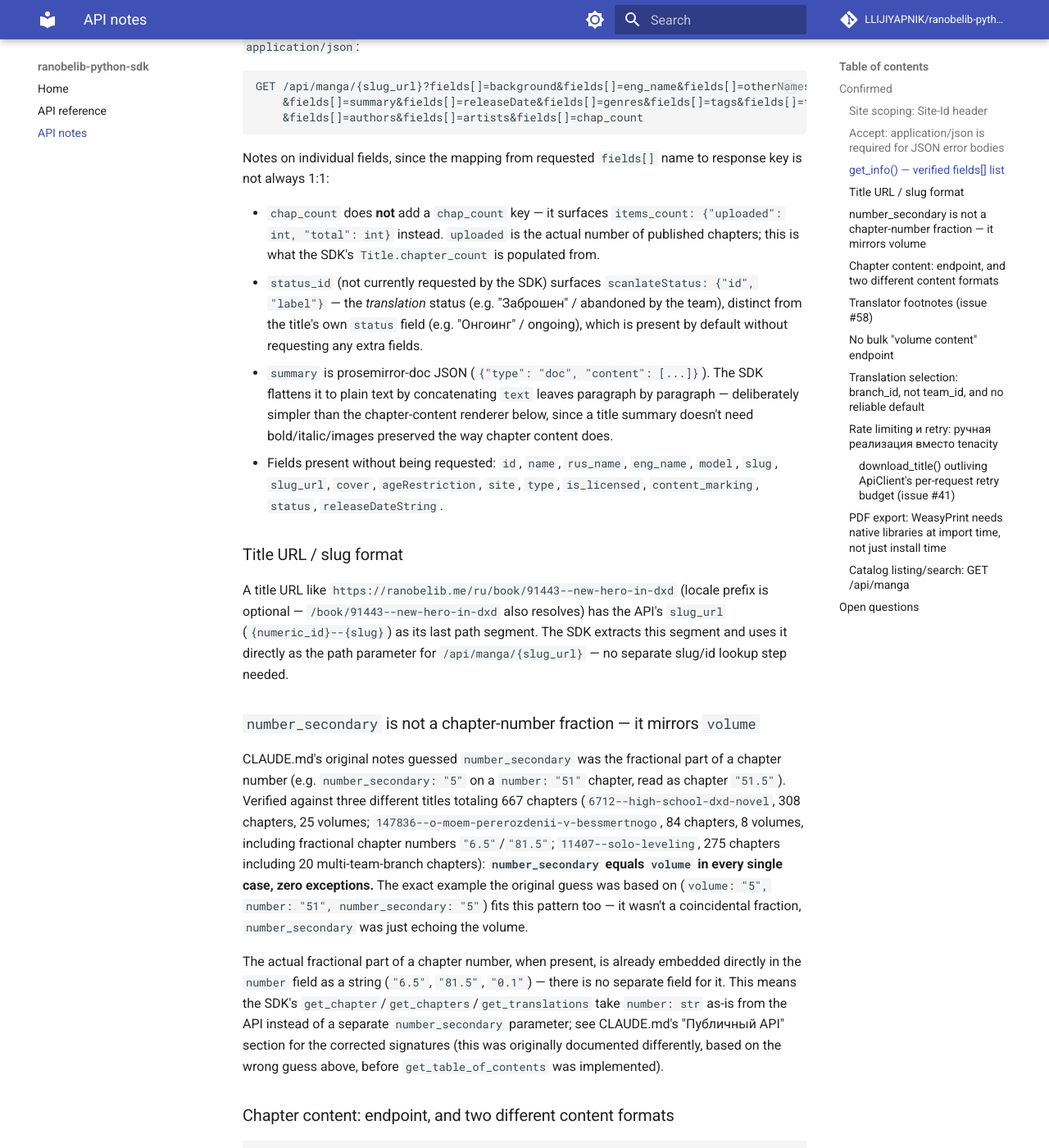
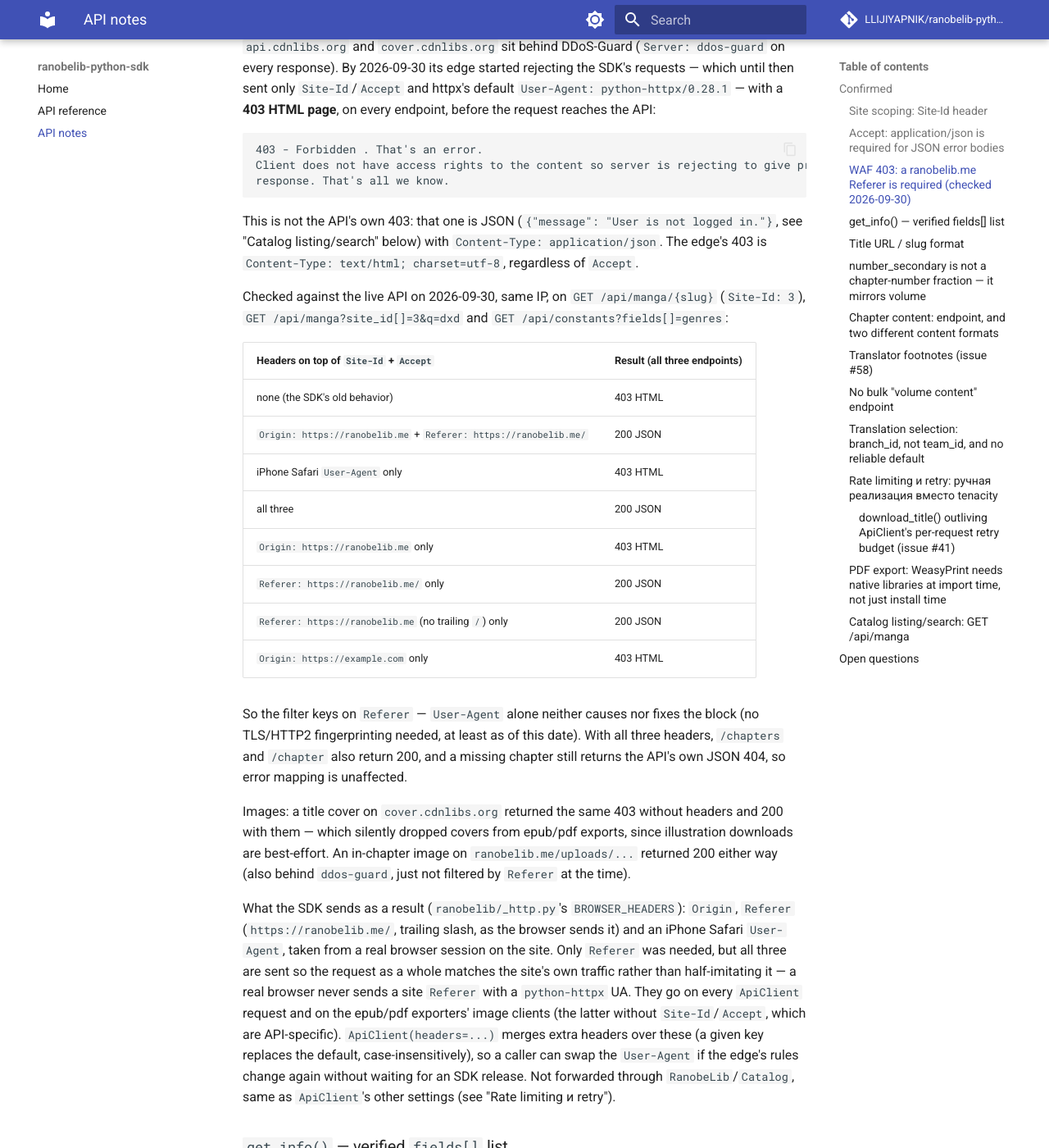
Before and after one commit to LLIJIYAPNIK/ranobelib-python-sdk, an MkDocs documentation site: the page built from docs/api-notes.md, in a window 1280 px wide and 1400 px high, scrolled down 1230 px. Shown: the whole window at 82% size. Built offline with MkDocs 1.6.1 and Material for MkDocs 9.7.7, drawn with Linux system fonts in a browser that asks for light colours; comment, search, counter and statistics services are not loaded; some of the changed text lies outside the part shown.

Commit message:
docs: document the WAF 403 and required headers
Co-Authored-By: Claude Opus 5.5 <noreply@anthropic.com>

````diff
--- a/docs/api-notes.md
+++ b/docs/api-notes.md
@@ -7,7 +7,8 @@ list of open questions.
 
 ## Confirmed
 
-- Base URL: `https://api.cdnlibs.org/api`, no authorization required for public content.
+- Base URL: `https://api.cdnlibs.org/api`, no authorization required for public content —
+  but a ranobelib.me `Referer` is (see "WAF 403" below).
 - `GET /api/manga/{slug}/chapters` returns the full chapter list (including fractional
   chapters) in a single response, keyed under `"data"`. No pagination observed so far on a
   308-chapter title.
@@ -40,6 +41,59 @@ On error status codes (404 confirmed), the API serves an HTML SPA shell (the sit
 the JSON error body shown above instead. Successful (2xx) responses are JSON either way. The
 SDK client sends `Accept: application/json` on every request to avoid parsing HTML by
 accident.
+
+### WAF 403: a ranobelib.me `Referer` is required (checked 2026-09-30)
+
+`api.cdnlibs.org` and `cover.cdnlibs.org` sit behind DDoS-Guard (`Server: ddos-guard` on
+every response). By 2026-09-30 its edge started rejecting the SDK's requests — which until
+then sent only `Site-Id`/`Accept` and httpx's default `User-Agent: python-httpx/0.28.1` —
+with a **403 HTML page**, on every endpoint, before the request reaches the API:
+
+```
+403 - Forbidden . That's an error.
+Client does not have access rights to the content so server is rejecting to give proper
+response. That's all we know.
+```
+
+This is not the API's own 403: that one is JSON (`{"message": "User is not logged in."}`,
+see "Catalog listing/search" below) with `Content-Type: application/json`. The edge's 403 is
+`Content-Type: text/html; charset=utf-8`, regardless of `Accept`.
+
+Checked against the live API on 2026-09-30, same IP, on `GET /api/manga/{slug}` (`Site-Id:
+3`), `GET /api/manga?site_id[]=3&q=dxd` and `GET /api/constants?fields[]=genres`:
+
+| Headers on top of `Site-Id` + `Accept` | Result (all three endpoints) |
+|---|---|
+| none (the SDK's old behavior) | 403 HTML |
+| `Origin: https://ranobelib.me` + `Referer: https://ranobelib.me/` | 200 JSON |
+| iPhone Safari `User-Agent` only | 403 HTML |
+| all three | 200 JSON |
+| `Origin: https://ranobelib.me` only | 403 HTML |
+| `Referer: https://ranobelib.me/` only | 200 JSON |
+| `Referer: https://ranobelib.me` (no trailing `/`) only | 200 JSON |
+| `Origin: https://example.com` only | 403 HTML |
+
+So the filter keys on `Referer` — `User-Agent` alone neither causes nor fixes the block (no
+TLS/HTTP2 fingerprinting needed, at least as of this date). With all three headers,
+`/chapters` and `/chapter` also return 200, and a missing chapter still returns the API's own
+JSON 404, so error mapping is unaffected.
+
+Images: a title cover on `cover.cdnlibs.org` returned the same 403 without headers and 200
+with them — which silently dropped covers from epub/pdf exports, since illustration
+downloads are best-effort. An in-chapter image on `ranobelib.me/uploads/...` returned 200
+either way (also behind `ddos-guard`, just not filtered by `Referer` at the time).
+
+What the SDK sends as a result (`ranobelib/_http.py`'s `BROWSER_HEADERS`): `Origin`,
+`Referer` (`https://ranobelib.me/`, trailing slash, as the browser sends it) and an iPhone
+Safari `User-Agent`, taken from a real browser session on the site. Only `Referer` was
+needed, but all three are sent so the request as a whole matches the site's own traffic
+rather than half-imitating it — a real browser never sends a site `Referer` with a
+`python-httpx` UA. They go on every `ApiClient` request and on the epub/pdf exporters'
+image clients (the latter without `Site-Id`/`Accept`, which are API-specific).
+`ApiClient(headers=...)` merges extra headers over these (a given key replaces the default,
+case-insensitively), so a caller can swap the `User-Agent` if the edge's rules change again
+without waiting for an SDK release. Not forwarded through `RanobeLib`/`Catalog`, same as
+`ApiClient`'s other settings (see "Rate limiting и retry").
 
 ### `get_info()` — verified `fields[]` list
 
````
Also changed, not shown: CLAUDE.md (+9 -2 lines).
